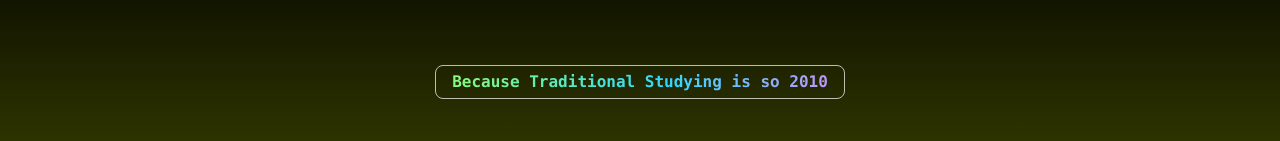
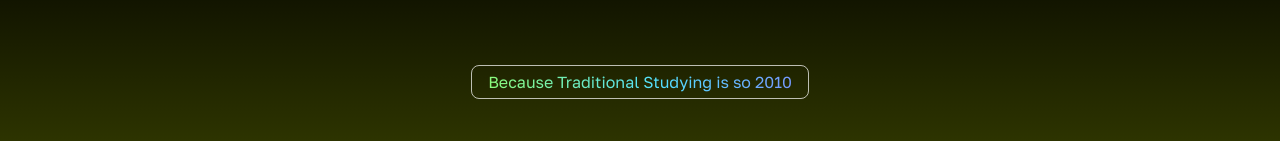
Before and after one commit to kapilovsky/MAD-2-Kwizzy, a Vue app in the folder Kwizzy/client/: page / in a window 1280 px wide. Shown: the part 165-306 px from the top of the page. Built offline with nearby package versions, Linux system fonts and the light colour scheme.

Commit message:
changed positions of components to make space for others

```diff
--- a/Kwizzy/client/package.json
+++ b/Kwizzy/client/package.json
@@ -15,8 +15,7 @@
     "lenis": "^1.1.18",
     "pinia": "^2.3.0",
     "vue": "^3.5.13",
-    "vue-router": "^4.5.0",
-    "vue-scrollto": "^2.20.0"
+    "vue-router": "^4.5.0"
   },
   "devDependencies": {
     "@vitejs/plugin-vue": "^5.2.1",
--- a/Kwizzy/client/src/components/Footer.vue
+++ b/Kwizzy/client/src/components/LandingPage/Footer.vue
@@ -1,6 +1,6 @@
 <script setup>
 const currentYear = new Date().getFullYear();
-import logo from "../assets/images/landing-page/logo.png";
+import logo from "../../assets/images/landing-page/logo.png";
 
 import { ref } from "vue";
 
--- a/Kwizzy/client/src/components/ProductShowcase.vue
+++ b/Kwizzy/client/src/components/LandingPage/ProductShowcase.vue
@@ -2,7 +2,7 @@
 import { ref, computed, onMounted, onUnmounted } from "vue";
 import { useScroll } from "@vueuse/core";
 import { useMotion } from "@vueuse/motion";
-import AppScreenshot from "../assets/images/landing-page/app.jpg";
+import AppScreenshot from "../../assets/images/landing-page/app.jpg";
 
 const appScreenshot = ref(null);
 const scrollProgress = ref(0);
--- a/Kwizzy/client/src/components/Testimonials.vue
+++ b/Kwizzy/client/src/components/LandingPage/Testimonials.vue
@@ -1,5 +1,5 @@
 <script setup>
-import bg from "../assets/images/landing-page/bg.png";
+import bg from "../../assets/images/landing-page/bg.png";
 const Testimonials = [
   {
     name: "Kapil ",
--- a/Kwizzy/client/src/main.js
+++ b/Kwizzy/client/src/main.js
@@ -3,8 +3,7 @@ import "./assets/output.css";
 
 import { createApp } from "vue";
 import { createPinia } from "pinia";
-import { VueScrollTo } from "vue-scrollto";
-import { MotionPlugin } from '@vueuse/motion'
+import { MotionPlugin } from "@vueuse/motion";
 
 import App from "./App.vue";
 import router from "./router";
@@ -12,7 +11,6 @@ import router from "./router";
 const app = createApp(App);
 
 app.use(createPinia());
-app.use(VueScrollTo);
 app.use(MotionPlugin);
 app.use(router);
 
--- a/Kwizzy/client/src/views/LandingPage.vue
+++ b/Kwizzy/client/src/views/LandingPage.vue
@@ -1,23 +1,21 @@
 <script setup>
 import { onMounted, onUnmounted } from "vue";
-import { useScroll } from "@vueuse/core";
 import Lenis from "lenis";
 import batman from "../assets/images/landing-page/batman logo.jpg";
 import dc from "../assets/images/landing-page/dc logo.png";
 import superman from "../assets/images/landing-page/superman logo.png";
-import Features from "../components/Features.vue";
-import Product from "../components/ProductShowcase.vue";
-import FAQs from "../components/FAQs.vue";
-import Testimonials from "../components/Testimonials.vue";
-import Pricing from "../components/Pricing.vue";
-import Footer from "@/components/Footer.vue";
-import logo from "../assets/images/landing-page/logo.png";
+import Features from "@/components/LandingPage/Features.vue";
+import Product from "@/components/LandingPage/ProductShowcase.vue";
+import FAQs from "@/components/LandingPage/FAQs.vue";
+import Testimonials from "@/components/LandingPage/Testimonials.vue";
+import Pricing from "@/components/LandingPage/Pricing.vue";
+import Footer from "@/components/LandingPage/Footer.vue";
+import logo from "@/assets/images/landing-page/logo.png";
 
 onMounted(() => {
   const lenis = new Lenis({
-    duration: 3.2,
+    duration: 1.2,
     smooth: true,
-    easing: (t) => Math.min(1, 1.001 - Math.pow(2, -10 * t)),
     axis: "vertical",
     direction: "vertical",
     gestureDirection: "vertical",
@@ -166,12 +164,10 @@ const handleScroll = (sectionId) => {
           </div>
         </div>
       </div>
-      <div className="text-white bg-black py-[20px] ">
-        <div className="container trusted-by">
-          <h2 className="text-xl text-center">Trusted By</h2>
-          <div
-            className="flex flex-wrap items-center justify-center gap-16 images"
-          >
+      <div class="text-white bg-black py-[20px]">
+        <div class="container trusted-by">
+          <h2 class="text-xl text-center">Trusted By</h2>
+          <div class="flex flex-wrap items-center justify-center gap-16 images">
             <img class="w-[150px]" :src="batman" alt="batman logo" />
             <img class="w-[80px]" :src="dc" alt="dc logo" />
             <img class="w-[150px]" :src="superman" alt="superman logo" />
@@ -262,19 +258,19 @@ a:hover ion-icon {
 .rainbow-text {
   background-image: linear-gradient(
     to right,
-    #f97aff,
-    #2fd8fe,
-    #fffc3e,
+    #857aff,
+    #52dfff,
+    #fffc55,
     #92ff6a,
-    #2fd8fe,
-    #f97aff
+    #52dfff,
+    #857aff
   );
   background-size: 300%;
   background-clip: text;
   -webkit-background-clip: text;
   -webkit-text-fill-color: transparent;
-  font-family: consolas;
-  font-weight: 600;
+  font-family: Golos Text;
+  /* font-weight: 600; */
   padding: 0px 8px;
 }
 
```
Also changed, not shown: Kwizzy/client/src/components/LandingPage/FAQs.vue (renamed from Kwizzy/client/src/components/FAQs.vue), Kwizzy/client/src/components/LandingPage/Feature.vue (renamed from Kwizzy/client/src/components/Feature.vue), Kwizzy/client/src/components/LandingPage/Features.vue (renamed from Kwizzy/client/src/components/Features.vue), Kwizzy/client/src/components/LandingPage/Pricing.vue (renamed from Kwizzy/client/src/components/Pricing.vue), 1 other file (tests, documents, lock files or other folders).
